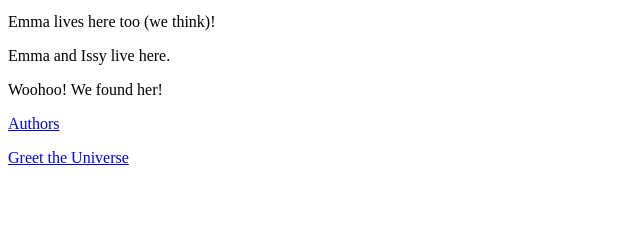
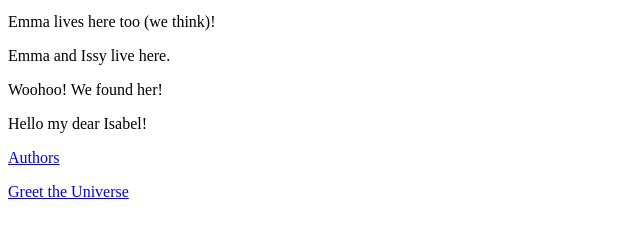
Before and after one commit to Emma-Clark/SoftwareDev3, a plain HTML site: page index.html in a window 1280 px wide. Shown: the part 102-340 px from the top of the page, without its empty margins (0-640 px from the left). Drawn offline with Linux system fonts and the light colour scheme.

Commit message:
Greeted Isabel

```diff
--- a/index.html
+++ b/index.html
@@ -16,6 +16,7 @@
 		<p>
 		Woohoo! We found her!
 		</p>
+		<p>Hello my dear Isabel!</p>
 	<p><a href="author.html">Authors</a></p>
 	<p><a href="dummy.html">Greet the Universe</a></p>
 </body>
```
